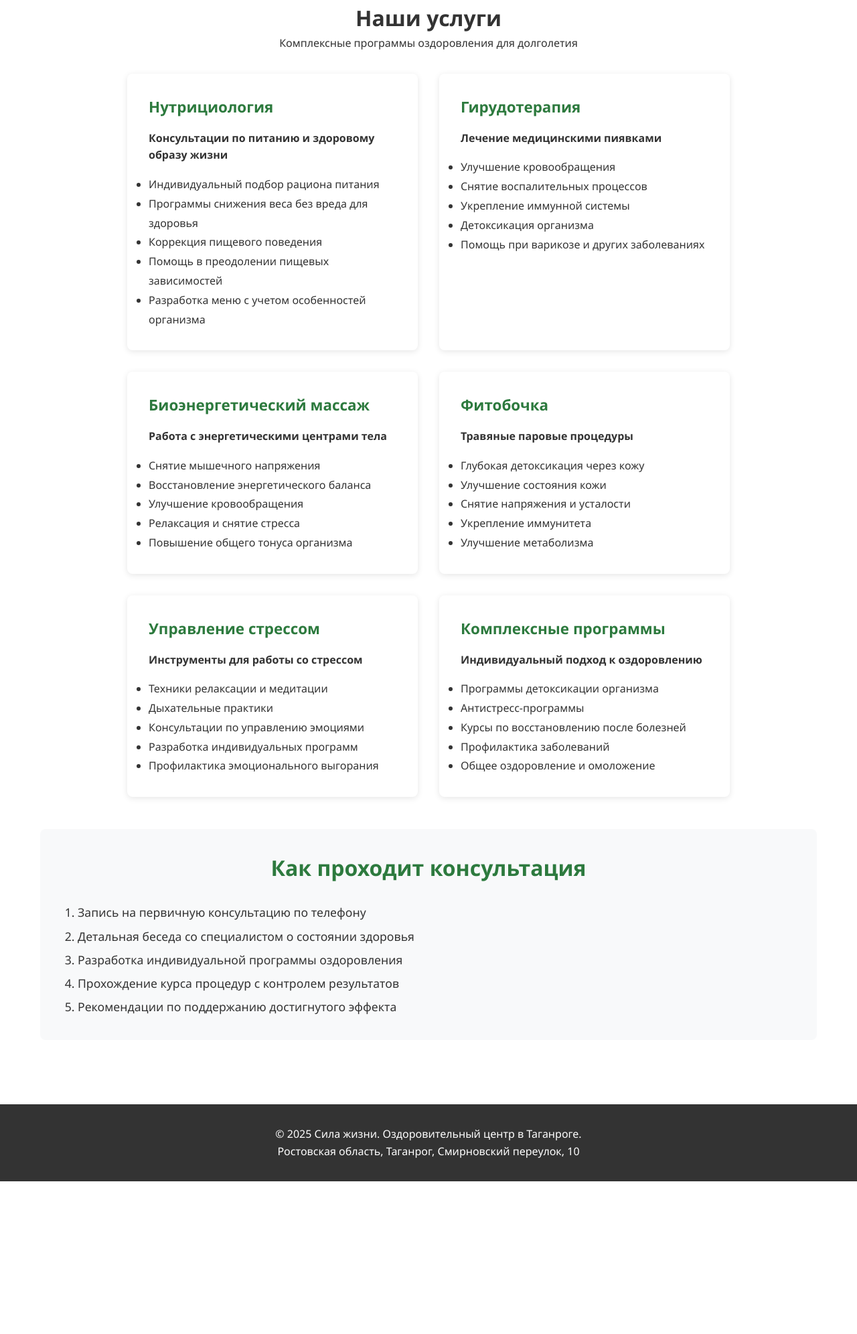
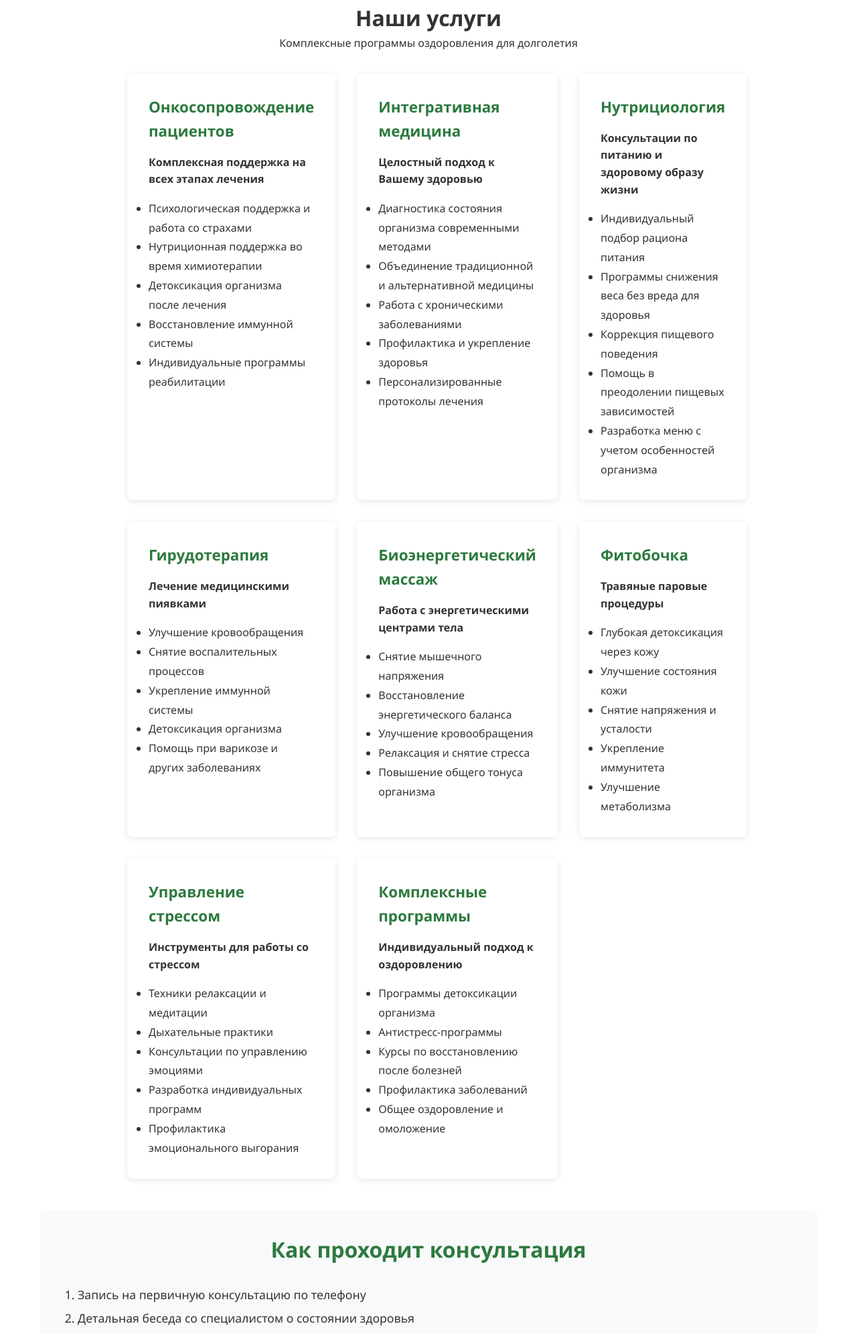
Before and after one commit to Saintsid/lifepower, a FastAPI app: page /services in a window 1280 px wide. Shown: the part 229-2221 px from the top of the page at 67% size. Before the commit the page ends 1993 px from the top, so only its background shows below. Run offline with FastAPI, Linux system fonts and the light colour scheme.

Commit message:
Update CHANGELOG and add new service offerings for oncology and integrative medicine
- Added service cards for "Онкосопровождение" (Oncology Support) and "Интегративная медицина" (Integrative Medicine) to the homepage and services page.
- Enhanced desktop styles to display three service cards per row for improved layout consistency.

```diff
--- a/backend/templates/services.html
+++ b/backend/templates/services.html
@@ -11,6 +11,31 @@
 <div class="container">
     <section>
         <div class="services-grid">
+
+            <div class="service-card">
+                <h3>Онкосопровождение пациентов</h3>
+                <p><strong>Комплексная поддержка на всех этапах лечения</strong></p>
+                <ul style="margin-top: 1rem; line-height: 1.8;">
+                    <li>Психологическая поддержка и работа со страхами</li>
+                    <li>Нутриционная поддержка во время химиотерапии</li>
+                    <li>Детоксикация организма после лечения</li>
+                    <li>Восстановление иммунной системы</li>
+                    <li>Индивидуальные программы реабилитации</li>
+                </ul>
+            </div>
+
+            <div class="service-card">
+                <h3>Интегративная медицина</h3>
+                <p><strong>Целостный подход к Вашему здоровью</strong></p>
+                <ul style="margin-top: 1rem; line-height: 1.8;">
+                    <li>Диагностика состояния организма современными методами</li>
+                    <li>Объединение традиционной и альтернативной медицины</li>
+                    <li>Работа с хроническими заболеваниями</li>
+                    <li>Профилактика и укрепление здоровья</li>
+                    <li>Персонализированные протоколы лечения</li>
+                </ul>
+            </div>
+
             <div class="service-card">
                 <h3>Нутрициология</h3>
                 <p><strong>Консультации по питанию и здоровому образу жизни</strong></p>
@@ -82,6 +107,7 @@
                     <li>Общее оздоровление и омоложение</li>
                 </ul>
             </div>
+
         </div>
 
         <div class="about-section" style="margin-top: 3rem;">
--- a/frontend/static/css/style-desktop.css
+++ b/frontend/static/css/style-desktop.css
@@ -53,7 +53,7 @@ nav ul {
 
 .services-grid {
     display: grid;
-    grid-template-columns: repeat(2, 1fr);  /* 2 колонки вместо auto-fit */
+    grid-template-columns: repeat(3, 1fr);
     gap: 2rem;
     margin-top: 2rem;
     max-width: 900px;
```
Also changed, not shown: backend/templates/index.html (+16 -0 lines), CHANGELOG.md.
